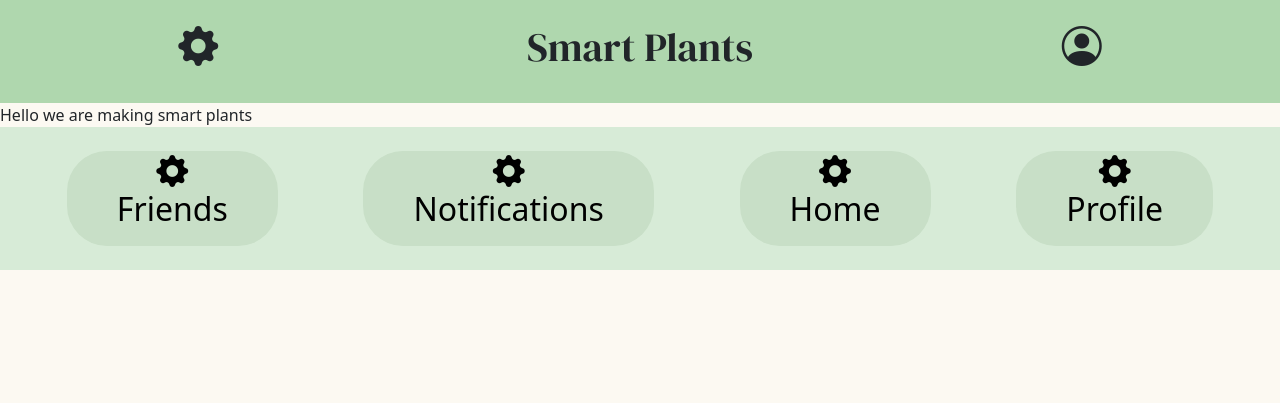
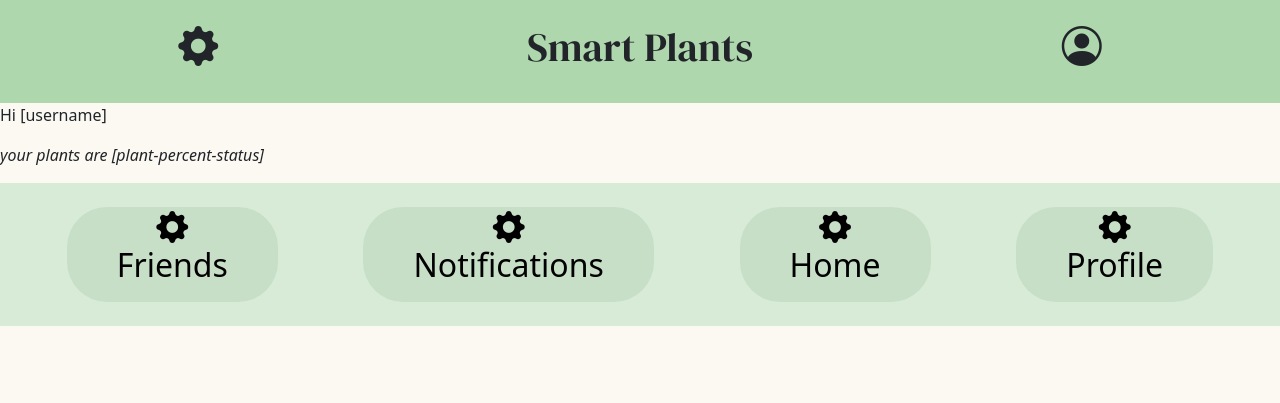
Before and after one commit to theJMC/hack-sussex, a Flask app: page / in a window 1280 px wide. Shown: the part 57-460 px from the top of the page. Run offline with Flask 3, Linux system fonts and the light colour scheme; some libraries are stand-ins or nearby versions.

Commit message:
plant status and welcome

```diff
--- a/app/templates/index.html
+++ b/app/templates/index.html
@@ -15,7 +15,10 @@
 </div>
 <!-- Header End here -->
 
-Hello we are making smart plants
+<div id="welcome">
+    <p>Hi [username]</p>
+    <p><i>your plants are [plant-percent-status]</i></p>
+</div>
 
 <!-- Footer Start here -->
 <div class="footer d-flex justify-content-around">
```
